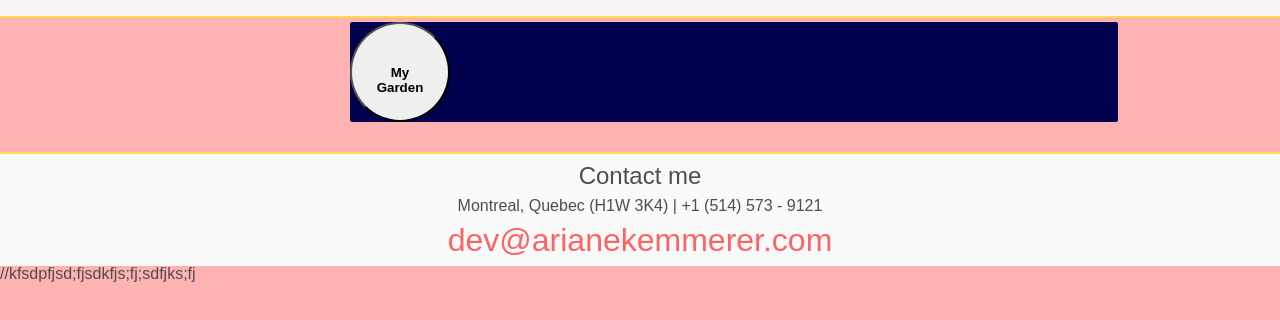
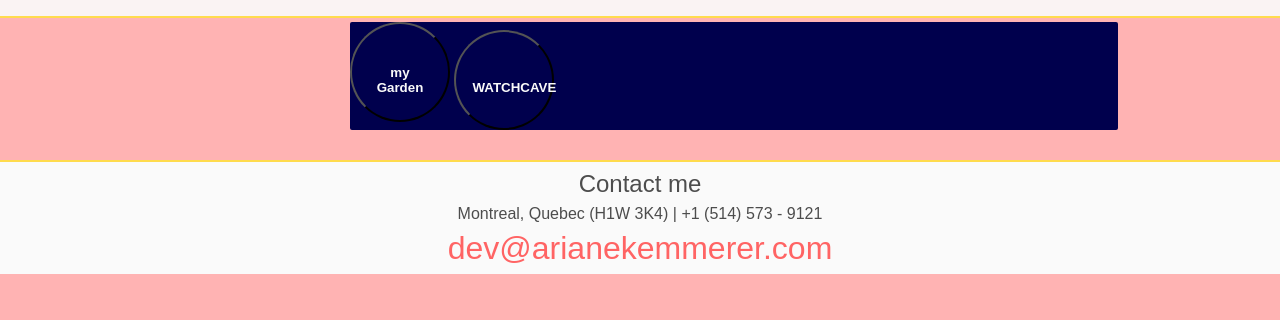
Before and after one commit to ari-rosie/Portfolio, a website: page portfolio.html in a window 1280 px wide. Shown: the part 200-520 px from the top of the page. Drawn offline with Linux system fonts and the light colour scheme; a web font is replaced by a local one.

Commit message:
fix link to ecommerce

```diff
--- a/css/portfolio.css
+++ b/css/portfolio.css
@@ -20,4 +20,8 @@
   width: 100px;
   height: 100px;
   border-radius: 50%;
+  background-color: rgb(0, 0, 77);
+  border-color: rgb(255, 179, 179) solid 2px;
+  outline: none;
+  color: rgb(250, 250, 250);
 }
--- a/portfolio.html
+++ b/portfolio.html
@@ -51,13 +51,21 @@
     </aside>
     <main>
       <div>
-        <button onmouseover="hoverProject('Garden planner app. Create an account and drag and drop plants into a personnalized grid, while having access to specific info on the plants you chose. <span> TECH: React.js   Redux   MongoDB')"
-            onmouseout="hoverProject('')"
-            onclick='window.open("https:\/\/my-garden-project.herokuapp.com/")'
-            >
-            <h2>My Garden</h2>
-        </button>
-      </div>
+        <button onmouseover="hoverProject('Garden planner app. Create an account and drag and drop plants into a personnalized grid, while having access to specific info on the plants you chose. <span> TECH: React.js   Redux   Node.js   MongoDB')"
+          onmouseout="hoverProject('')"
+          onclick='window.open("https:\/\/my-garden-project.herokuapp.com/")'
+
+          >
+          <h2>my Garden</h2>
+      </button>
+      <button onmouseover="hoverProject('E-commerce app. Team project, contains a catalogue with a shopping cart. Send your order and receive a confirmation number. <span> TECH: React.js   Redux   Node.js')"
+        onmouseout="hoverProject('')"
+        onclick='window.open("https:\/\/watchcave.herokuapp.com/")'
+
+        >
+        <h2>WATCHCAVE</h2>
+    </button>
+</div>
     </main>
   </div>
   <footer>
@@ -71,5 +79,3 @@
   </footer>
   <script src="script.js"></script>
 </body>
-
-//kfsdpfjsd;fjsdkfjs;fj;sdfjks;fj
```
